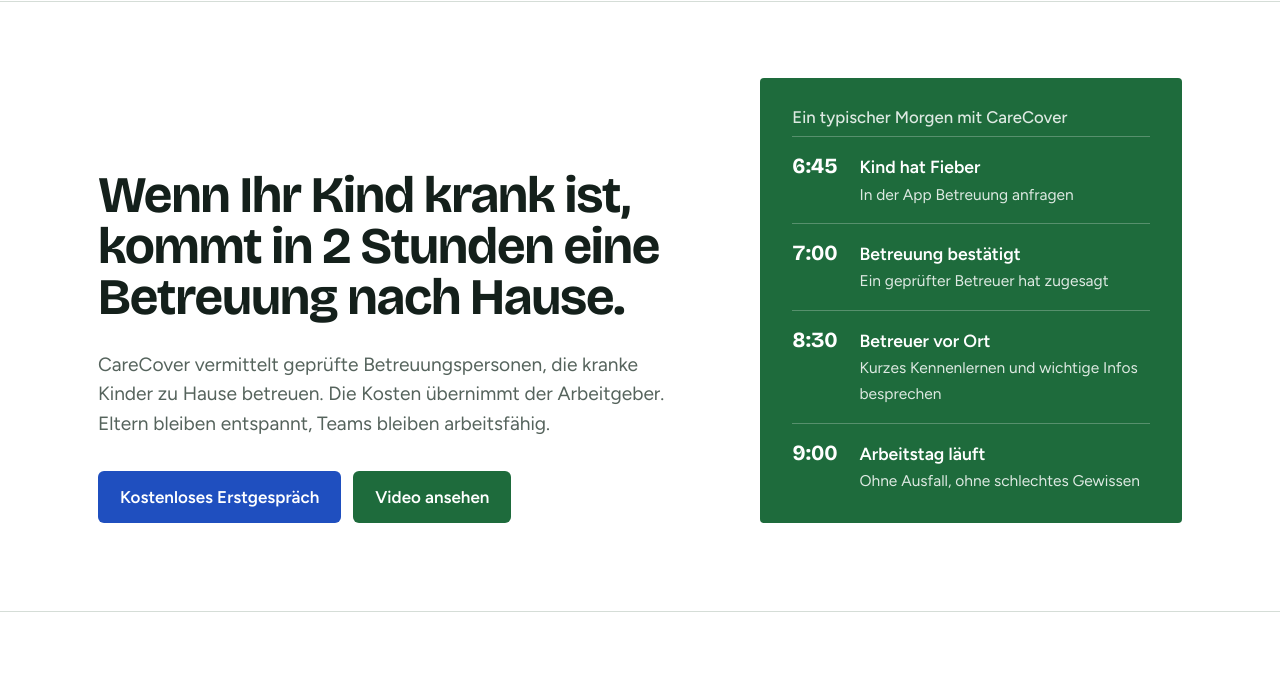
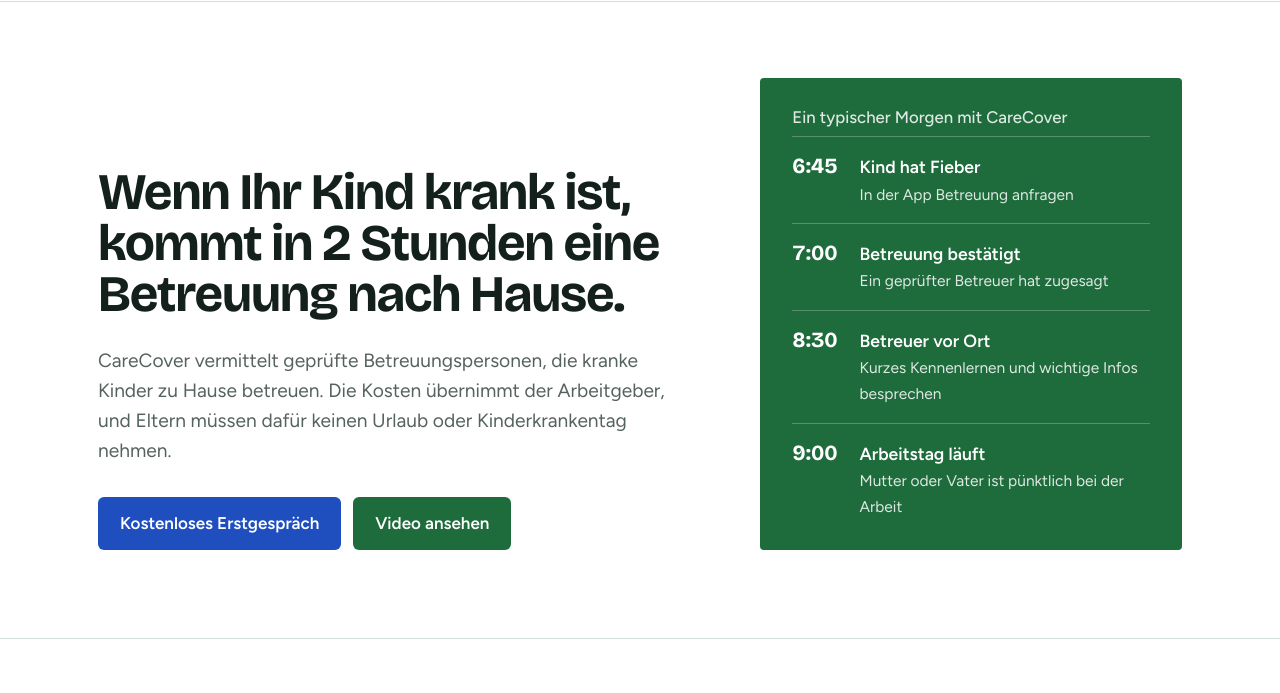
Before and after one commit to nicooKlein/carecover, a plain HTML site: page index.html in a window 1280 px wide. Shown: the part 71-764 px from the top of the page. Drawn offline with nearby package versions, Linux system fonts and the light colour scheme.

Commit message:
Add files via upload

```diff
--- a/index.html
+++ b/index.html
@@ -204,7 +204,7 @@
       <div class="seite">
         <div>
           <h1>Wenn Ihr Kind krank ist, kommt in 2&nbsp;Stunden eine Betreuung nach Hause.</h1>
-          <p>CareCover vermittelt geprüfte Betreuungspersonen, die kranke Kinder zu Hause betreuen. Die Kosten übernimmt der Arbeitgeber. Eltern bleiben entspannt, Teams bleiben arbeitsfähig.</p>
+          <p>CareCover vermittelt geprüfte Betreuungspersonen, die kranke Kinder zu Hause betreuen. Die Kosten übernimmt der Arbeitgeber, und Eltern müssen dafür keinen Urlaub oder Kinderkrankentag nehmen.</p>
           <div class="knoepfe">
             <a href="#termin" class="knopf">Kostenloses Erstgespräch</a>
             <a href="#video" class="knopf gruen">Video ansehen</a>
@@ -217,7 +217,7 @@
             <li><time>6:45</time><div><strong>Kind hat Fieber</strong><span>In der App Betreuung anfragen</span></div></li>
             <li><time>7:00</time><div><strong>Betreuung bestätigt</strong><span>Ein geprüfter Betreuer hat zugesagt</span></div></li>
             <li><time>8:30</time><div><strong>Betreuer vor Ort</strong><span>Kurzes Kennenlernen und wichtige Infos besprechen</span></div></li>
-            <li><time>9:00</time><div><strong>Arbeitstag läuft</strong><span>Ohne Ausfall, ohne schlechtes Gewissen</span></div></li>
+            <li><time>9:00</time><div><strong>Arbeitstag läuft</strong><span>Mutter oder Vater ist pünktlich bei der Arbeit</span></div></li>
           </ol>
         </div>
       </div>
```
